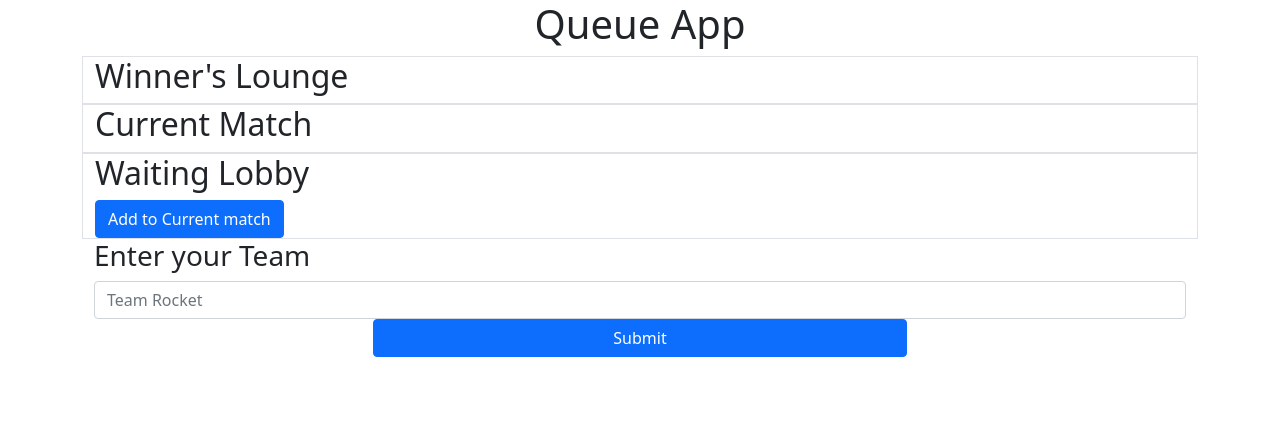
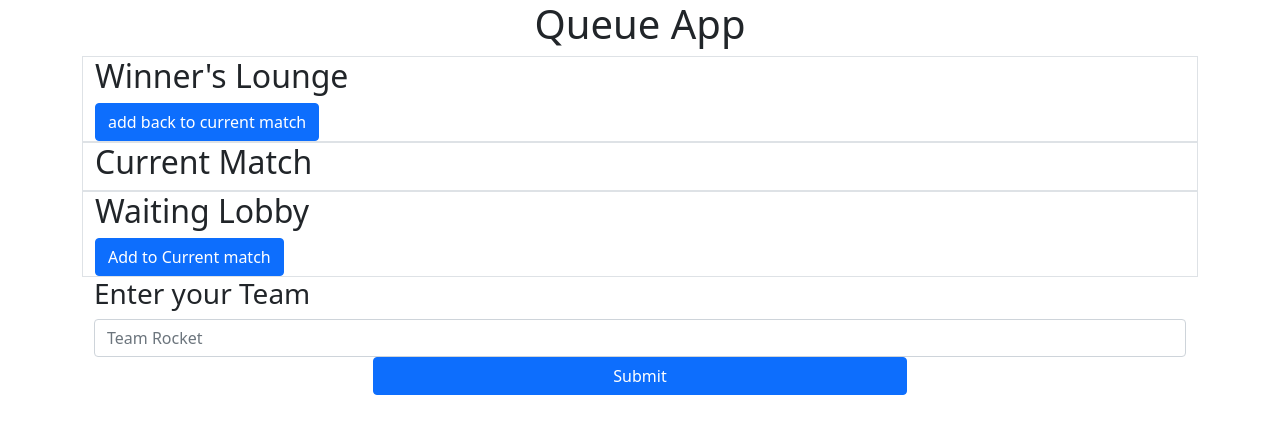
Before and after one commit to j-nathanson/queue-app, a React (Create React App) app: page / in a window 1280 px wide. Shown: the top 434 px of the page. Built offline with nearby package versions, Linux system fonts and the light colour scheme.

Commit message:
winner can return to current match lobbyfunction

```diff
--- a/src/components/Lobby.js
+++ b/src/components/Lobby.js
@@ -6,7 +6,7 @@ import { dequeue } from '../redux/queueSlice'
 
 
 export default function Lobby() {
-    const currentMatch = useSelector((state) => state.queue.currentMatch.length)
+    const currentMatchLength = useSelector((state) => state.queue.currentMatch.length)
 
     const handleClick = () => {
         dispatch(dequeue())
@@ -19,7 +19,7 @@ export default function Lobby() {
             <h2>Waiting Lobby</h2>
             <Button
                 onClick={handleClick}
-                disabled={currentMatch === 2}
+                disabled={currentMatchLength === 2}
 
             >Add to Current match</Button>
             {lobby.map(team => {
--- a/src/components/WinnersLounge.js
+++ b/src/components/WinnersLounge.js
@@ -1,8 +1,16 @@
+import { Button } from 'react-bootstrap'
 import React from 'react'
-import { useSelector } from 'react-redux'
+import { useDispatch, useSelector } from 'react-redux'
+import { returnToCurrentMatch } from '../redux/queueSlice';
 
 export default function WinnersLounge() {
-    const winnersLounge = useSelector((state) => state.queue.winnersLounge)
+    const dispatch = useDispatch();
+    const winnersLounge = useSelector((state) => state.queue.winnersLounge);
+    const currentMatchLength = useSelector((state) => state.queue.currentMatch.length)
+
+    const handleClick = () => {
+        dispatch(returnToCurrentMatch())
+    }
     return (
         <div className='container border'>
             <h2>Winner's Lounge</h2>
@@ -14,7 +22,11 @@ export default function WinnersLounge() {
                     </div>
                 )
             })}
+            <Button
+                onClick={handleClick}
+                disabled={currentMatchLength === 2}
 
+            >add back to current match</Button>
         </div>
     )
 }
--- a/src/redux/queueSlice.js
+++ b/src/redux/queueSlice.js
@@ -41,8 +41,10 @@ export const queueSlice = createSlice({
             } else {
                 state.currentMatch = [newNode];
             }
-
-
+        },
+        returnToCurrentMatch: (state) => {
+            const node = state.winnersLounge.pop();
+            state.currentMatch.push(node);
         }
 
 
@@ -50,6 +52,6 @@ export const queueSlice = createSlice({
 })
 
 // Action creators are generated for each case reducer function
-export const { enqueue, dequeue, winMatch } = queueSlice.actions
+export const { enqueue, dequeue, winMatch, returnToCurrentMatch } = queueSlice.actions
 
 export default queueSlice.reducer
```
